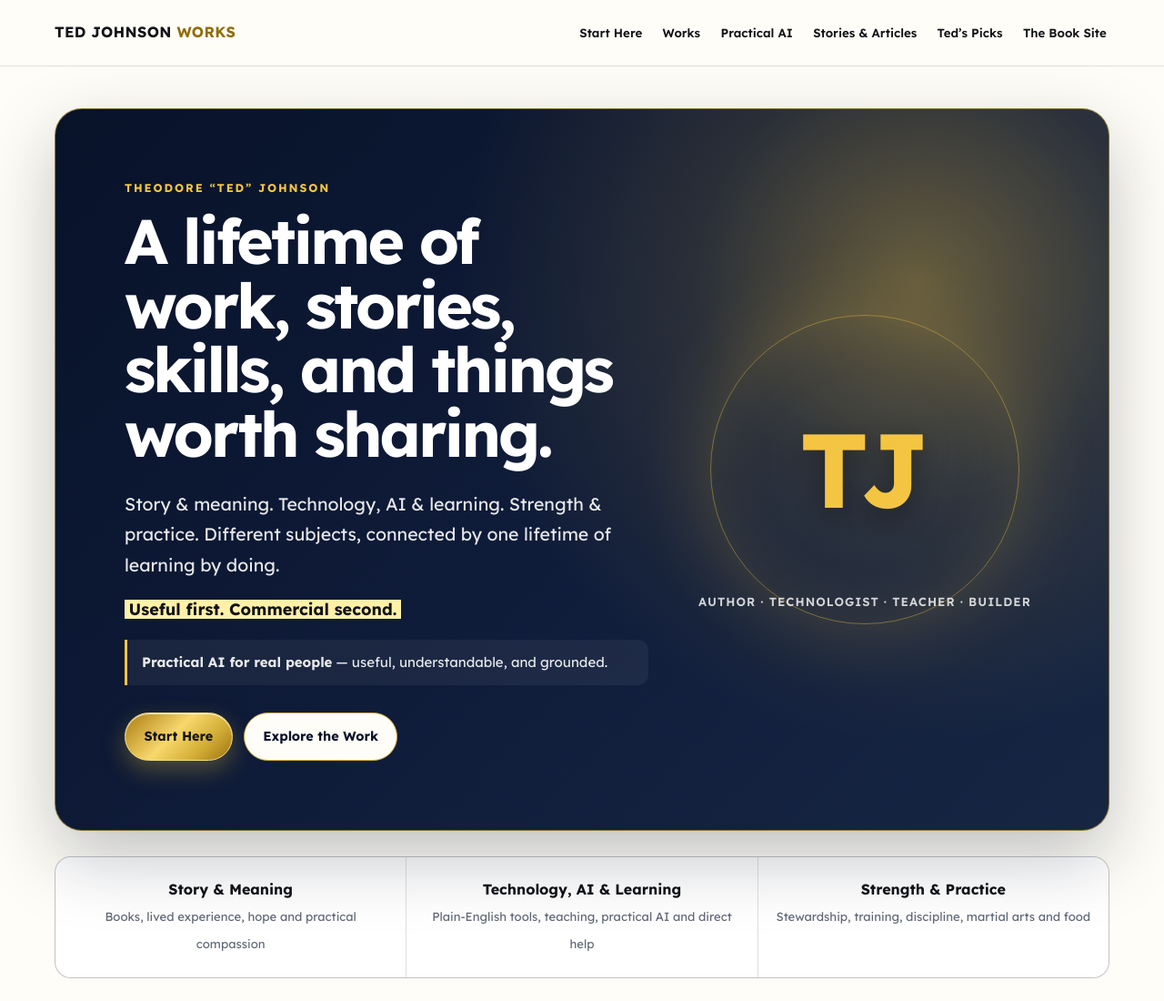
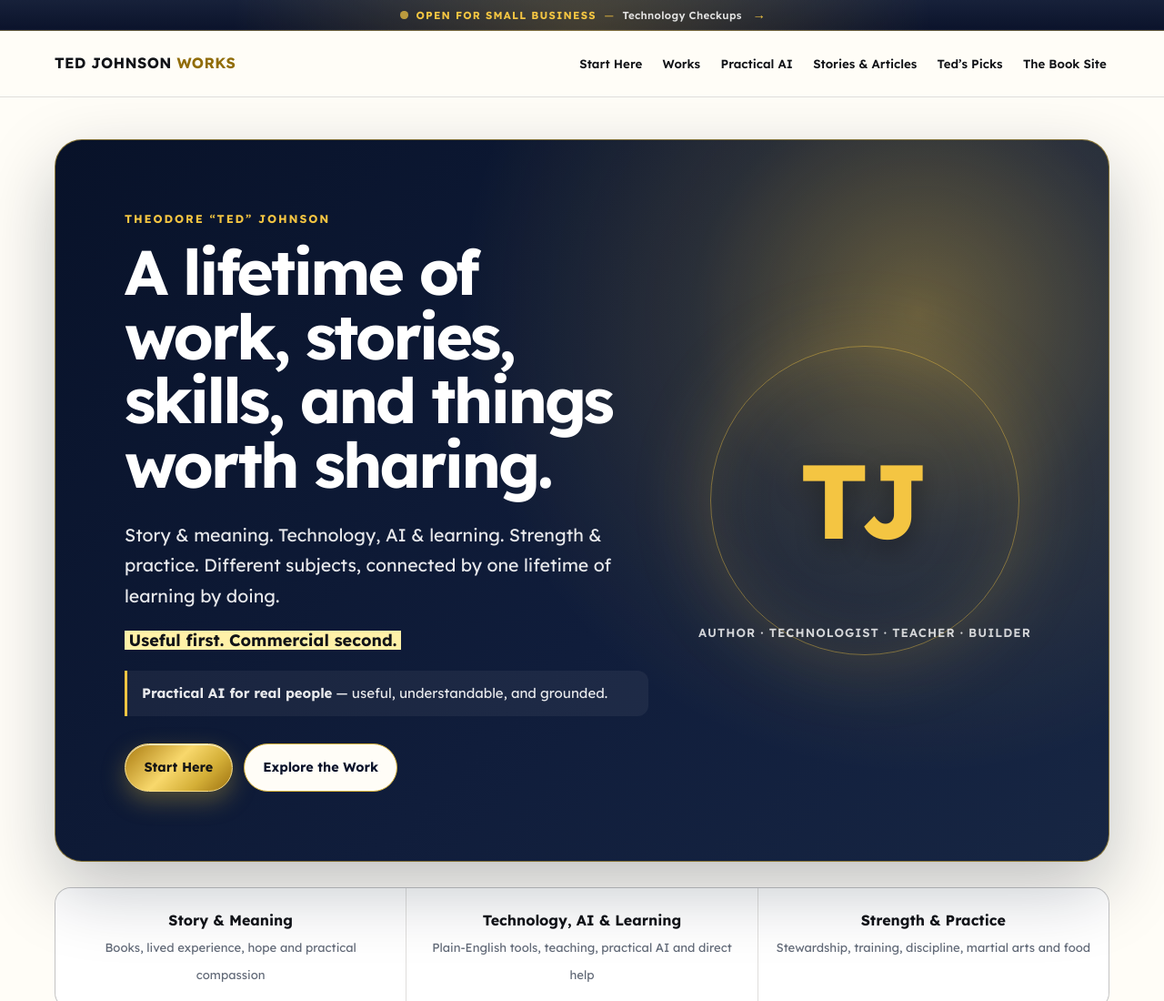
Before and after one commit to leaveonelighton/Ted-Johnson-Works, an Astro site: page / in a window 1280 px wide. Shown: the top 1100 px of the page at 91% size. Built offline with nearby package versions, Linux system fonts and the light colour scheme; Astro itself is replaced by a stand-in of ours.

Commit message:
Add sitewide open-for-small-business discovery strip
* Add sitewide open-for-small-business discovery strip

* Load styling for small-business open strip

* Style sitewide open-for-small-business discovery strip

```diff
--- a/src/layouts/BaseLayout.astro
+++ b/src/layouts/BaseLayout.astro
@@ -1,5 +1,6 @@
 ---
 import '../styles/global.css';
+import '../styles/business-open-strip.css';
 
 interface Props {
   title?: string;
@@ -50,6 +51,13 @@ const websiteSchema = {
     <script type="application/ld+json" set:html={JSON.stringify(websiteSchema)} />
   </head>
   <body>
+    <a class="business-open-strip" href="/business" aria-label="Open for small business technology checkups">
+      <span class="business-open-dot" aria-hidden="true"></span>
+      <span class="business-open-primary">OPEN FOR SMALL BUSINESS</span>
+      <span class="business-open-separator" aria-hidden="true">—</span>
+      <span class="business-open-secondary">Technology Checkups</span>
+      <span class="business-open-arrow" aria-hidden="true">→</span>
+    </a>
     <a class="skip-link" href="#main">Skip to main content</a>
     <slot />
   </body>
--- /dev/null
+++ b/src/styles/business-open-strip.css
@@ -0,0 +1,110 @@
+.business-open-strip {
+  position: relative;
+  z-index: 70;
+  display: flex;
+  align-items: center;
+  justify-content: center;
+  gap: .55rem;
+  min-height: 34px;
+  padding: .42rem 1rem;
+  color: #fff8d9;
+  background:
+    radial-gradient(circle at 50% 140%, rgba(244,197,66,.18), transparent 58%),
+    linear-gradient(180deg, #111827 0%, #0b132b 100%);
+  border-bottom: 1px solid rgba(244,197,66,.35);
+  text-decoration: none;
+  font-size: .72rem;
+  font-weight: 600;
+  letter-spacing: .055em;
+  line-height: 1.2;
+  text-align: center;
+  box-shadow: inset 0 -1px 0 rgba(255,255,255,.03);
+}
+
+.business-open-strip:hover,
+.business-open-strip:focus-visible {
+  color: #fff;
+  background:
+    radial-gradient(circle at 50% 140%, rgba(244,197,66,.24), transparent 60%),
+    linear-gradient(180deg, #17213a 0%, #0b132b 100%);
+}
+
+.business-open-strip:focus-visible {
+  outline: 3px solid #f4c542;
+  outline-offset: -3px;
+}
+
+.business-open-dot {
+  width: .52rem;
+  height: .52rem;
+  flex: 0 0 auto;
+  border-radius: 50%;
+  background: #f4c542;
+  box-shadow: 0 0 0 rgba(244,197,66,0);
+  animation: business-open-glow 3.6s ease-in-out infinite;
+}
+
+.business-open-primary {
+  color: #f4c542;
+  font-weight: 700;
+  letter-spacing: .105em;
+}
+
+.business-open-secondary {
+  color: rgba(255,255,255,.86);
+  letter-spacing: .03em;
+}
+
+.business-open-separator {
+  color: rgba(244,197,66,.58);
+}
+
+.business-open-arrow {
+  color: #f4c542;
+  font-size: .9rem;
+  transition: transform .18s ease;
+}
+
+.business-open-strip:hover .business-open-arrow,
+.business-open-strip:focus-visible .business-open-arrow {
+  transform: translateX(3px);
+}
+
+@keyframes business-open-glow {
+  0%, 70%, 100% {
+    opacity: .72;
+    box-shadow: 0 0 0 rgba(244,197,66,0);
+  }
+  82% {
+    opacity: 1;
+    box-shadow: 0 0 9px rgba(244,197,66,.9), 0 0 18px rgba(244,197,66,.38);
+  }
+}
+
+@media (prefers-reduced-motion: reduce) {
+  .business-open-dot { animation: none; box-shadow: 0 0 8px rgba(244,197,66,.55); }
+  .business-open-arrow { transition: none; }
+}
+
+@media (max-width: 640px) {
+  .business-open-strip {
+    gap: .38rem;
+    padding-inline: .7rem;
+    font-size: .66rem;
+    letter-spacing: .025em;
+  }
+
+  .business-open-separator { display: none; }
+  .business-open-secondary { letter-spacing: 0; }
+}
+
+@media (max-width: 430px) {
+  .business-open-strip {
+    flex-wrap: wrap;
+    column-gap: .35rem;
+    row-gap: .08rem;
+    padding-block: .45rem;
+  }
+
+  .business-open-primary { letter-spacing: .07em; }
+}
```
